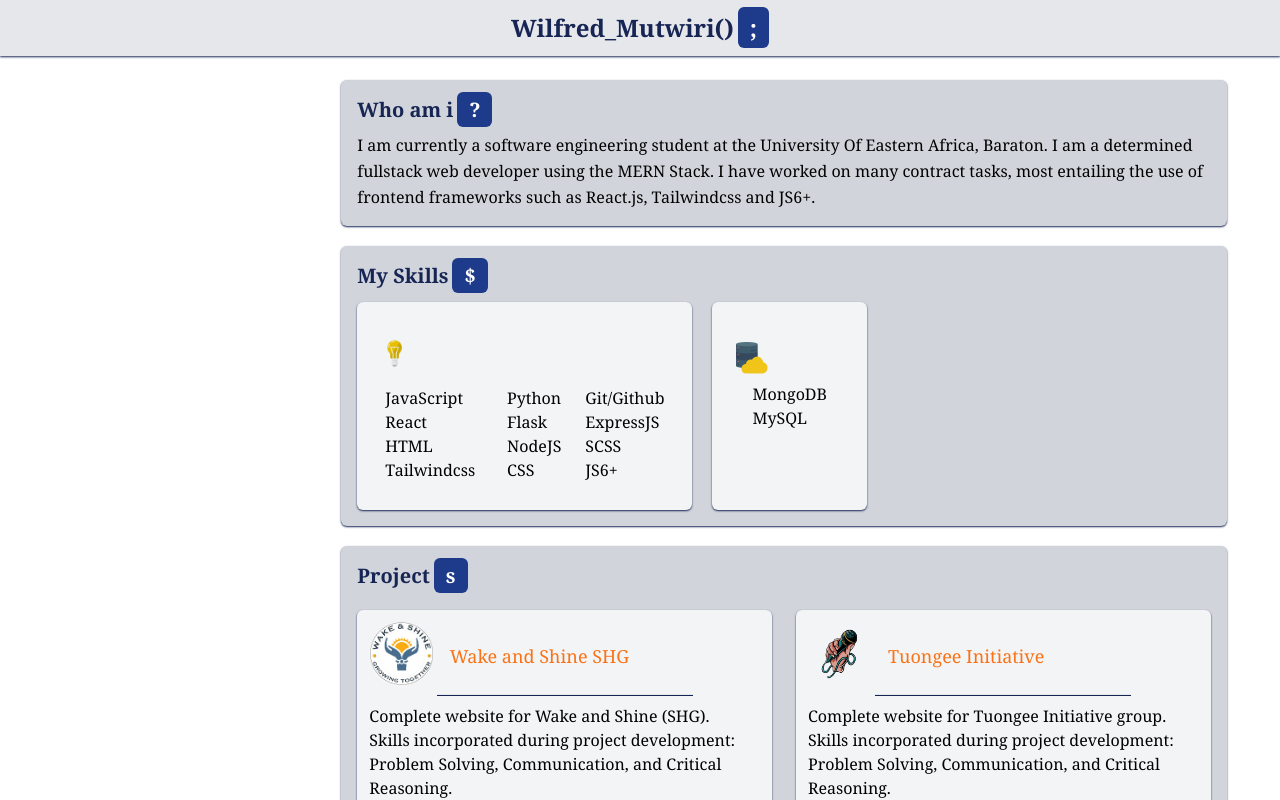
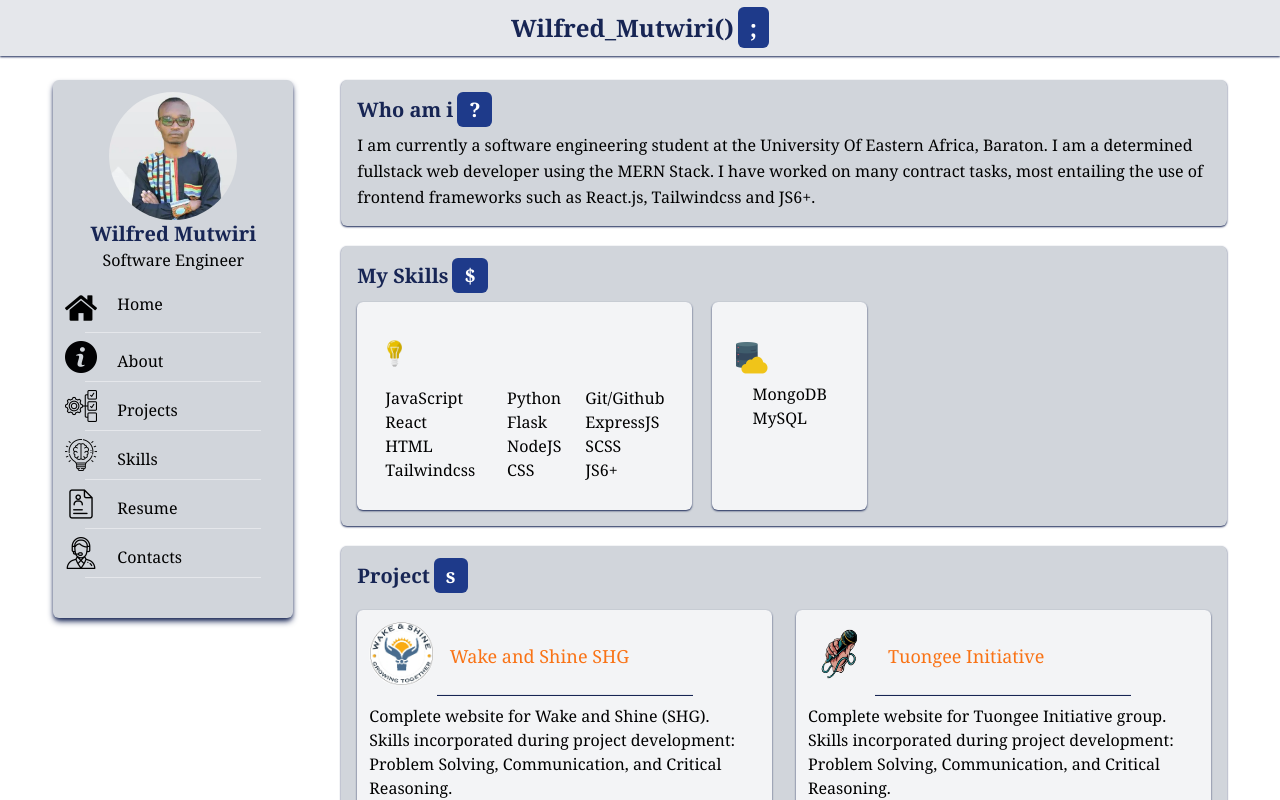
Before and after one commit to WilfredMutwiri/portfolio, a React (Create React App) app in the folder frontend/: page / in a window 1280 px wide. Shown: the top 800 px of the page. Built offline with nearby package versions, Linux system fonts and the light colour scheme.

Commit message:
remove useMemo hook

```diff
--- a/frontend/src/pages/Home.js
+++ b/frontend/src/pages/Home.js
@@ -23,24 +23,38 @@ import todologo from '../images/todologo.png'
 import skillsgif from '../images/skillsgif.gif'
 import databaseIcon from '../images/database.webp'
 import goldenNetLogo from '../images/local-area-network.webp'
-import { useState} from 'react'
+import { useState,useRef,useEffect} from 'react'
 const Home = () => {
-    const [isAsideOpen,setIsAsideOpen]=useState(false)
+    const asideRef=useRef(null)
+    const openeAsideRef=useRef(null)
+    const closeAsideRef=useRef(null)
     const handleOpenMenu=()=>{
-        setIsAsideOpen(true)
-        console.log("open clicked");
+        if(asideRef.current && openeAsideRef.current){
+            asideRef.current.style.display="block"
+            closeAsideRef.current.style.display="block"
+            openeAsideRef.current.style.display="none"
+        }
     }
     const handleCloseMenu=()=>{
-        setIsAsideOpen(false)
-        console.log("close clicked");
+        if(asideRef.current && closeAsideRef.current){
+            asideRef.current.style.display="none"
+            closeAsideRef.current.style.display="none"
+            openeAsideRef.current.style.display="block"
+        }
+
     }
+    useEffect(()=>{
+        const aside=asideRef.current
+        const openeAside=openeAsideRef.current
+        const closeAside=closeAsideRef.current
+    },[])
     return (
         <div class="w-full font-serif overflow-clip scroll-smooth" id='Home'>
         <nav class="bg-gray-200 p-3 shadow-sm shadow-blue-950 fixed w-screen -mt-10">
-        <svg  onClick={handleOpenMenu} xmlns="http://www.w3.org/2000/svg" fill="none" viewBox="0 0 24 24" stroke-width="1.5" stroke="currentColor" class={` ${isAsideOpen ? 'hidden' : 'block'} block md:hidden w-7 h-7`}>
+        <svg ref={openeAsideRef} onMouseEnter={handleOpenMenu} xmlns="http://www.w3.org/2000/svg" fill="none" viewBox="0 0 24 24" stroke-width="1.5" stroke="currentColor" class=" block md:hidden w-7 h-7">
         <path stroke-linecap="round" stroke-linejoin="round" d="M3.75 5.25h16.5m-16.5 4.5h16.5m-16.5 4.5h16.5m-16.5 4.5h16.5" />
         </svg>
-        <svg onClick={handleCloseMenu} xmlns="http://www.w3.org/2000/svg" fill="none" viewBox="0 0 24 24" stroke-width="1.5" stroke="currentColor" class={`${isAsideOpen ? 'block' : 'hidden'} h-8 text-orange-500`}>
+        <svg ref={closeAsideRef} xmlns="http://www.w3.org/2000/svg" fill="none" viewBox="0 0 24 24" stroke-width="1.5" stroke="currentColor" class="h-8 text-orange-500 hidden">
         <path stroke-linecap="round" stroke-linejoin="round" d="M6 18 18 6M6 6l12 12" />
         </svg>
         <h2 class="-mt-7 md:-mt-0 text-center text-xl md:text-2xl text-blue-950 font-semibold">Wilfred_Mutwiri()<span class="bg-blue-900 text-white font-bold rounded-md ml-1 pl-3 pr-3 pt-1 pb-1">;</span></h2>
@@ -48,7 +62,7 @@ const Home = () => {
         {/* home holder */}
         <div class="flex mt-10 w-11/12 m-auto">
         {/* aside holder */}
-            <div class={`${isAsideOpen ? 'block' : 'hidden'} w-60 -ml-4 h-screen md:h-auto md:-ml-0 mt-4 md:mt-10 p-1 pb-10 rounded-none md:rounded-md fixed bg-gray-300 shadow-md shadow-blue-950`}>
+            <div ref={asideRef} onMouseLeave={handleCloseMenu}  class=" hidden md:block w-60 -ml-4 h-screen md:h-auto md:-ml-0 mt-4 md:mt-10 p-1 pb-10 rounded-none md:rounded-md fixed bg-gray-300 shadow-md shadow-blue-950">
             <div>
                 <img class="rounded-full h-32 m-auto mt-2" src={profileImg} alt='profileImg'/>
                 <h2 class="text-center font-semibold text-xl text-blue-950">Wilfred Mutwiri</h2>
```
